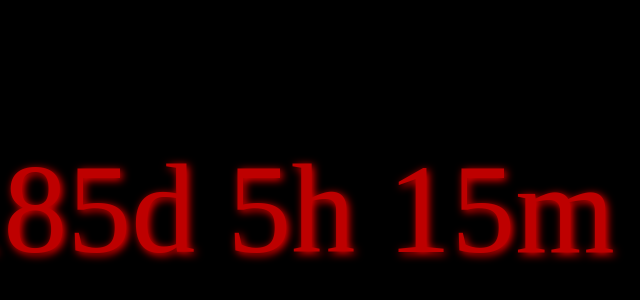
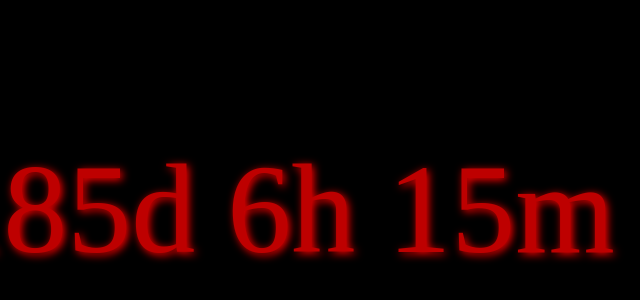
Before and after one commit to danior10/countdown, a plain HTML site: page index.html in a window 1280 px wide. Shown: the part 64-364 px from the top of the page, 258-898 px from the left. Drawn offline with Linux system fonts and the light colour scheme.

Commit message:
Update index.html

```diff
--- a/index.html
+++ b/index.html
@@ -4,7 +4,7 @@
     <link rel="stylesheet" href="style.css" type="text/css">
     <script>
         // Set the date we're counting down to
-        var countDownDate = new Date("May 23, 2021 20:00:00").getTime();
+        var countDownDate = new Date("May 23, 2021 21:00:00").getTime();
 
         // Update the count down every 1 second
         var x = setInterval(function() {
```
